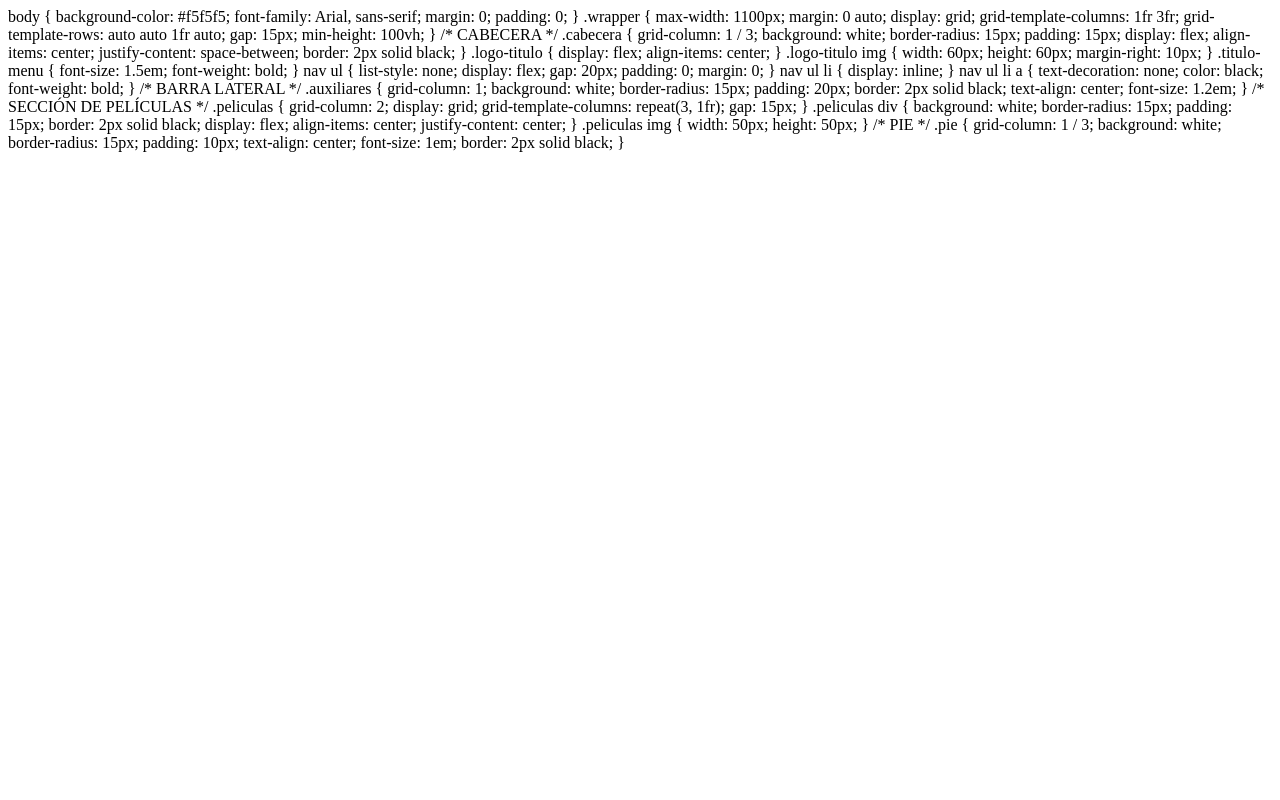
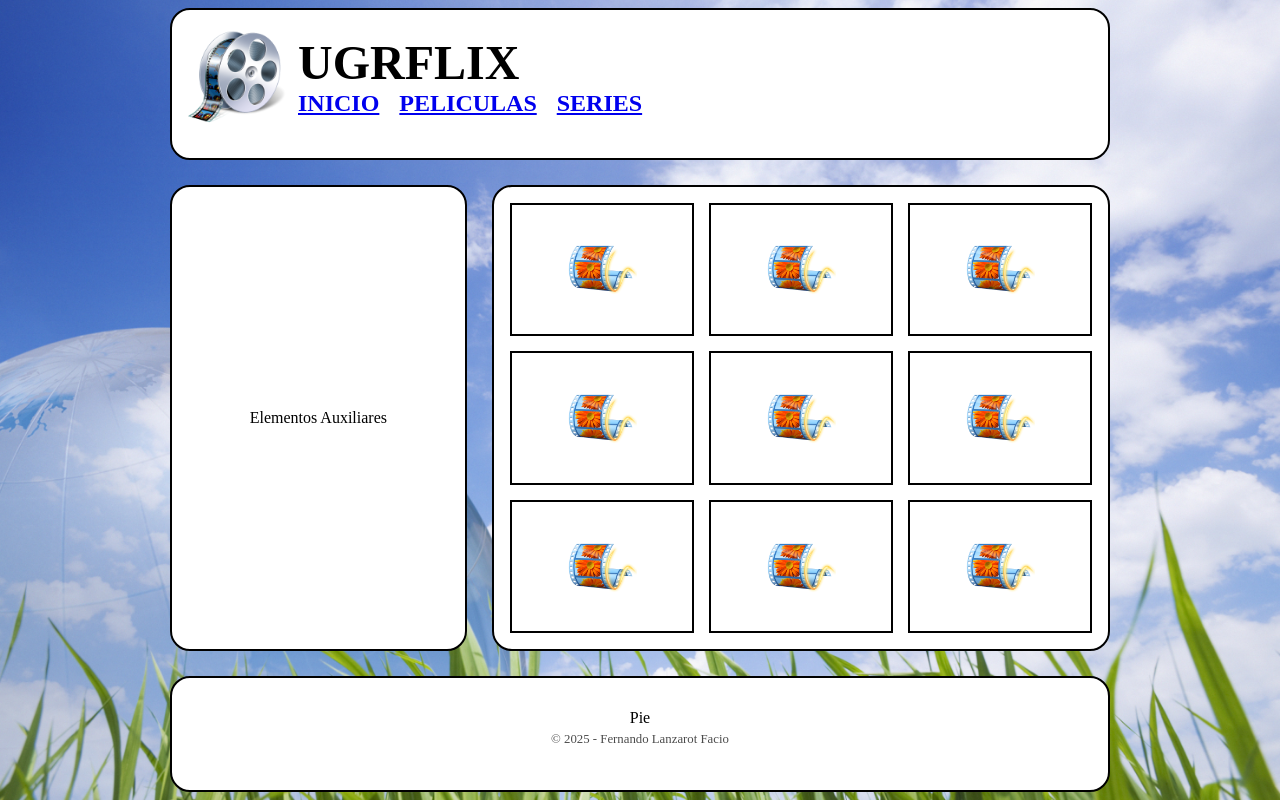
Before and after one commit to Quartenion/SIBW, a PHP site: page /portada.html in a window 1280 px wide. Run offline with PHP 8.4, Linux system fonts and the light colour scheme.

Commit message:
migajas p1 finalizadas

```diff
--- a/P1/portada.css
+++ b/P1/portada.css
@@ -2,16 +2,14 @@ body {
     background-image: url("img/bg.jpg");
     background-size: cover;
     background-position: center;
-    background-attachment: fixed; /* Keeps the background fixed while scrolling */
-    font-family: Arial, sans-serif;
+    background-attachment: fixed; /* Fija el fondo al desplazarse */
 }
 
-
 nav ul {
-    list-style-type: none; /* Elimina los puntos de la lista */
+    list-style-type: none; /* Quita los puntos de la lista */
     margin: 0;
     padding: 0;
-    display: flex; /* Para que los elementos se muestren en línea */
+    display: flex; /* Coloca los elementos en línea */
 }
 
 nav ul li {
@@ -21,6 +19,7 @@ nav ul li {
 .logo-titulo {
     display: flex;
     align-items: center;
+    overflow: hidden;
 }
 
 .logo-titulo img {
@@ -38,10 +37,13 @@ h1 {
     margin: 0;
 }
 
+/* Contenedor principal con diseño de cuadrícula */
 .wrapper {
     max-width: 940px;
     margin: 0 auto;
+    min-height: 98vh;
 }
+
 .wrapper > div {
     border: 2px solid rgb(0, 0, 0);
     border-radius: 20px;
@@ -49,6 +51,8 @@ h1 {
     color: #000000;
     background-color: rgb(255, 255, 255);
 }
+
+/* Configuración de la cuadrícula principal */
 .wrapper {
     display: grid;
     grid-template-columns: repeat(3, 1fr);
@@ -56,40 +60,62 @@ h1 {
     grid-auto-rows: minmax(100px, auto);
 }
 
+/* Cabecera ocupa todo el ancho */
 .cabecera {
     grid-column: 1 / 4;
     grid-row: 1;
 }
 
+/* Sección auxiliar en la izquierda */
 .auxiliares {
     grid-column: 1;
     grid-row: 2 / 5;
+    display: flex;
+    align-items: center;
+    justify-content: center;
+    text-align: center;
 }
+
+/* Sección de películas con diseño en cuadrícula */
 .peliculas {
     grid-column: 2 / 4;
     grid-row: 2 / 5;
     display: grid;
     grid-template-columns: repeat(3, 1fr); /* 3 columnas */
-    gap: 15px; /* Espaciado entre elementos */
+    gap: 15px;
     padding: 1em;
+    overflow: hidden;
 }
 
-/* Estilos para cada elemento dentro de .peliculas */
+/* Estilos para cada elemento de la sección de películas */
 .peliculas > div {
     display: flex;
     align-items: center;
     justify-content: center;
     border: 2px solid rgb(0, 0, 0);
     padding: 20px;
-    overflow: hidden;
 }
 
 .peliculas img {
-    width: 70px;  /* Adjust this to your preferred size */
-    object-fit: contain; /* Ensures the image is not distorted */
+    width: 70px;
+    object-fit: contain; /* Evita distorsiones en la imagen */
 }
 
+/* Pie de página ocupa todo el ancho */
 .pie {
     grid-column: 1 / 4;
     grid-row: 5;
+    display: flex;
+    flex-direction: column;
+    align-items: center;
+    justify-content: center;
+    text-align: center;
+    padding: 10px;
 }
+
+/* Estilo del copyright */
+.copyright {
+    font-size: 0.8em;
+    margin-top: 5px;
+    opacity: 0.7;
+}
--- a/P1/portada.html
+++ b/P1/portada.html
@@ -1,107 +1,47 @@
-body {
-    background-color: #f5f5f5;
-    font-family: Arial, sans-serif;
-    margin: 0;
-    padding: 0;
-}
+<!DOCTYPE html>
+<html>
+    <head>
+        <title>UGRFLIX</title>
+        <link rel="stylesheet" type="text/css" href="portada.css"> <!-- Enlace al archivo CSS -->
+    </head>
+    <body>
+        <div class="wrapper"> <!-- Contenedor principal -->
 
-.wrapper {
-    max-width: 1100px;
-    margin: 0 auto;
-    display: grid;
-    grid-template-columns: 1fr 3fr;
-    grid-template-rows: auto auto 1fr auto;
-    gap: 15px;
-    min-height: 100vh;
-}
+            <div class="cabecera"> <!-- Sección de cabecera -->
+                <div class="logo-titulo">
+                    <img src="img/vista_movie.ico" alt="Logo UGRFLIX"> <!-- Logo -->
+                    <div class="titulo-menu">
+                        <h1>UGRFLIX</h1>
+                        <nav>  <!-- Menú de navegación -->
+                            <ul>
+                                <li> <a href="#">INICIO</a> </li>
+                                <li> <a href="#">PELICULAS</a> </li>
+                                <li> <a href="#">SERIES</a> </li>
+                            </ul>
+                        </nav>
+                    </div>
+                </div>
+            </div>
 
-/* CABECERA */
-.cabecera {
-    grid-column: 1 / 3;
-    background: white;
-    border-radius: 15px;
-    padding: 15px;
-    display: flex;
-    align-items: center;
-    justify-content: space-between;
-    border: 2px solid black;
-}
+            <div class="auxiliares"> Elementos Auxiliares </div> <!-- Sección auxiliar -->
 
-.logo-titulo {
-    display: flex;
-    align-items: center;
-}
+            <div class="peliculas"> <!-- Contenedor de películas -->
+                <div class="one"><a href="pelicula.html"><img src="img/moviemaker.ico" alt="movie1"></a></div>
+                <div class="two"><a href="pelicula.html"><img src="img/moviemaker.ico" alt="movie2"></a></div>
+                <div class="three"><a href="pelicula.html"><img src="img/moviemaker.ico" alt="movie3"></a></div>
+                <div class="four"><a href="pelicula.html"><img src="img/moviemaker.ico" alt="movie4"></a></div>
+                <div class="five"><a href="pelicula.html"><img src="img/moviemaker.ico" alt="movie5"></a></div>
+                <div class="six"><a href="pelicula.html"><img src="img/moviemaker.ico" alt="movie6"></a></div>
+                <div class="seven"><a href="pelicula.html"><img src="img/moviemaker.ico" alt="movie7"></a></div>
+                <div class="eight"><a href="pelicula.html"><img src="img/moviemaker.ico" alt="movie8"></a></div>
+                <div class="nine"><a href="pelicula.html"><img src="img/moviemaker.ico" alt="movie9"></a></div>
+            </div>
 
-.logo-titulo img {
-    width: 60px;
-    height: 60px;
-    margin-right: 10px;
-}
+            <div class="pie"> <!-- Pie de página -->
+                Pie
+                <p class="copyright">© 2025 - Fernando Lanzarot Facio</p>
+            </div>
 
-.titulo-menu {
-    font-size: 1.5em;
-    font-weight: bold;
-}
-
-nav ul {
-    list-style: none;
-    display: flex;
-    gap: 20px;
-    padding: 0;
-    margin: 0;
-}
-
-nav ul li {
-    display: inline;
-}
-
-nav ul li a {
-    text-decoration: none;
-    color: black;
-    font-weight: bold;
-}
-
-/* BARRA LATERAL */
-.auxiliares {
-    grid-column: 1;
-    background: white;
-    border-radius: 15px;
-    padding: 20px;
-    border: 2px solid black;
-    text-align: center;
-    font-size: 1.2em;
-}
-
-/* SECCIÓN DE PELÍCULAS */
-.peliculas {
-    grid-column: 2;
-    display: grid;
-    grid-template-columns: repeat(3, 1fr);
-    gap: 15px;
-}
-
-.peliculas div {
-    background: white;
-    border-radius: 15px;
-    padding: 15px;
-    border: 2px solid black;
-    display: flex;
-    align-items: center;
-    justify-content: center;
-}
-
-.peliculas img {
-    width: 50px;
-    height: 50px;
-}
-
-/* PIE */
-.pie {
-    grid-column: 1 / 3;
-    background: white;
-    border-radius: 15px;
-    padding: 10px;
-    text-align: center;
-    font-size: 1em;
-    border: 2px solid black;
-}
+        </div>
+    </body>
+</html>
```
Also changed, not shown: P1/pelicula.css (+56 -43 lines), P1/pelicula.html (+33 -7 lines), P1/pelicula_imprimir.css (added, +118 -0 lines), P1/pelicula_imprimir.html (added, +84 -0 lines), 1 other file.
